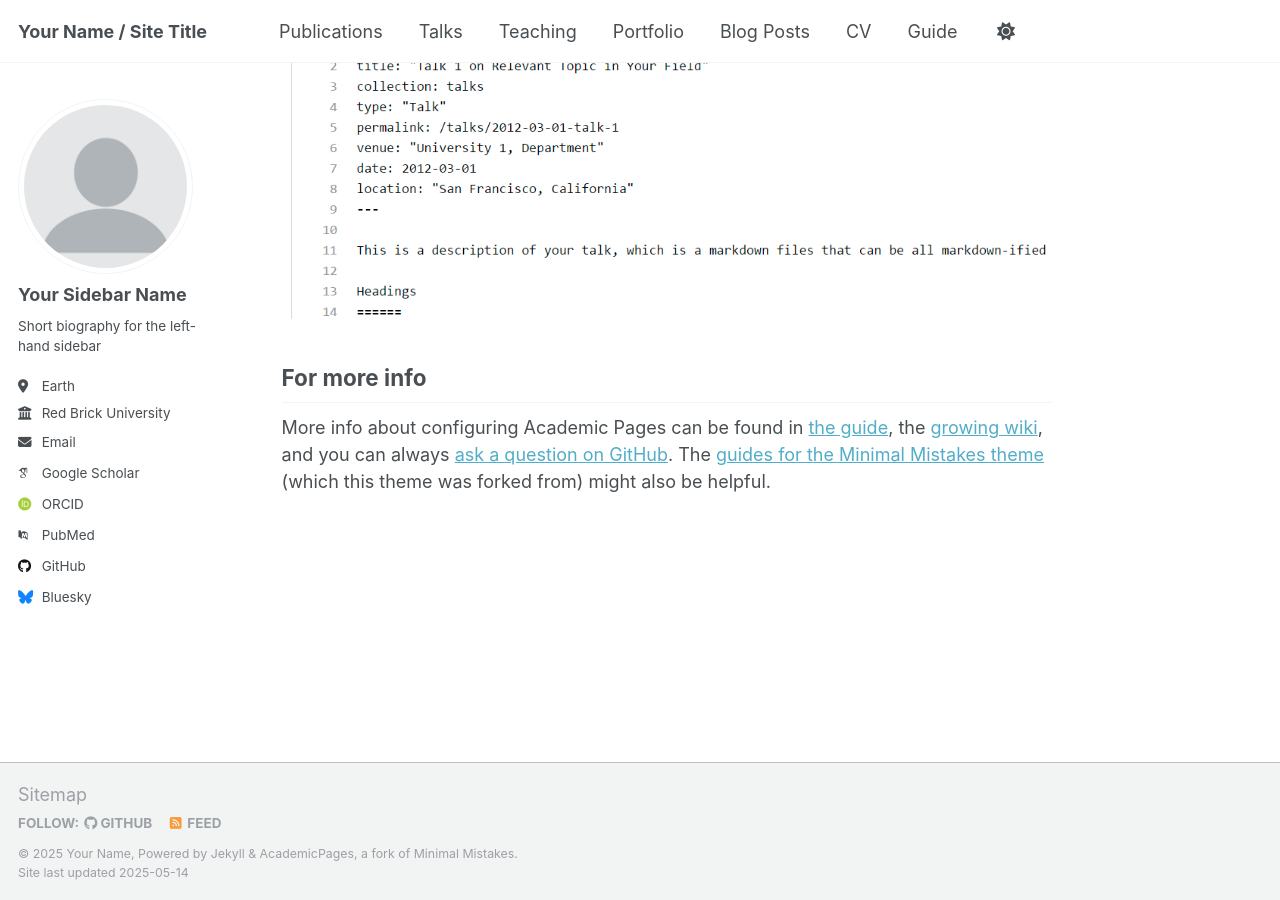
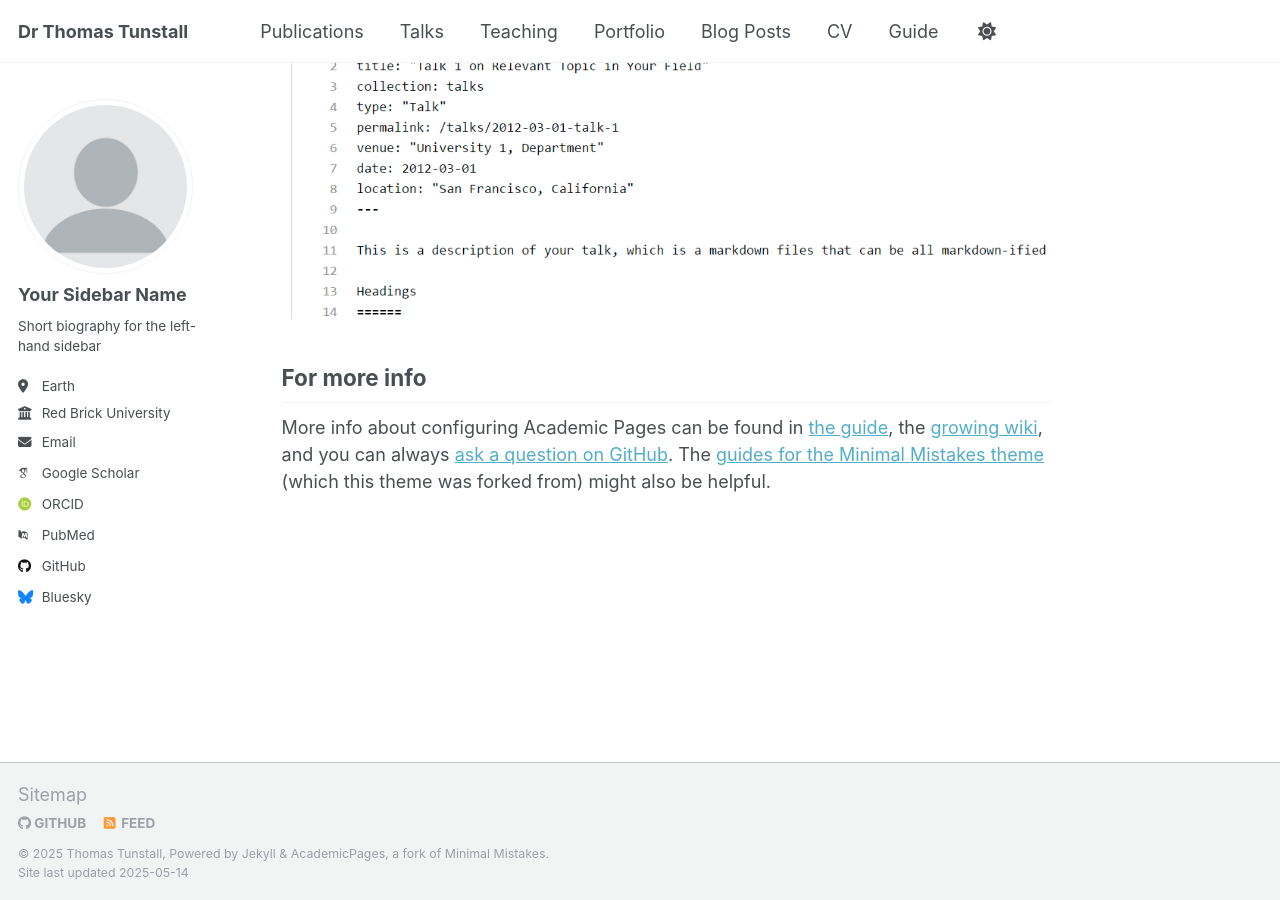
Before and after one commit to ThomasTunstall/ThomasTunstall, a Jekyll site: the page built from _pages/about.md, in a window 1280 px wide and 900 px high, scrolled down 2636 px. Built offline with Jekyll 4.4.1, drawn with Linux system fonts in a browser that asks for light colours; some web fonts are replaced.

Commit message:
Update _config.yml

```diff
--- a/_config.yml
+++ b/_config.yml
@@ -7,13 +7,13 @@
 # server process.
 
 # Basic Site Settings
-locale                   : "en-US"
+locale                   : "en-UK"
 site_theme               : "default"
-title                    : "Your Name / Site Title"
+title                    : "Dr Thomas Tunstall"
 title_separator          : "-"
-name                     : &name "Your Name"
-description              : &description "personal description"
-url                      : https://academicpages.github.io # the base hostname & protocol for your site e.g. "https://[your GitHub username].github.io" or if you already have some other page hosted on Github then use "https://[your GitHub username].github.io/[Your Repo Name]"
+name                     : &name "Thomas Tunstall"
+description              : &description "A guy"
+url                      : https://thomastunstall.github.io # the base hostname & protocol for your site e.g. "https://[your GitHub username].github.io" or if you already have some other page hosted on Github then use "https://[your GitHub username].github.io/[Your Repo Name]"
 baseurl                  : "" # the subpath of your site, e.g. "/blog"
 repository               : "academicpages/academicpages.github.io"
 
```
